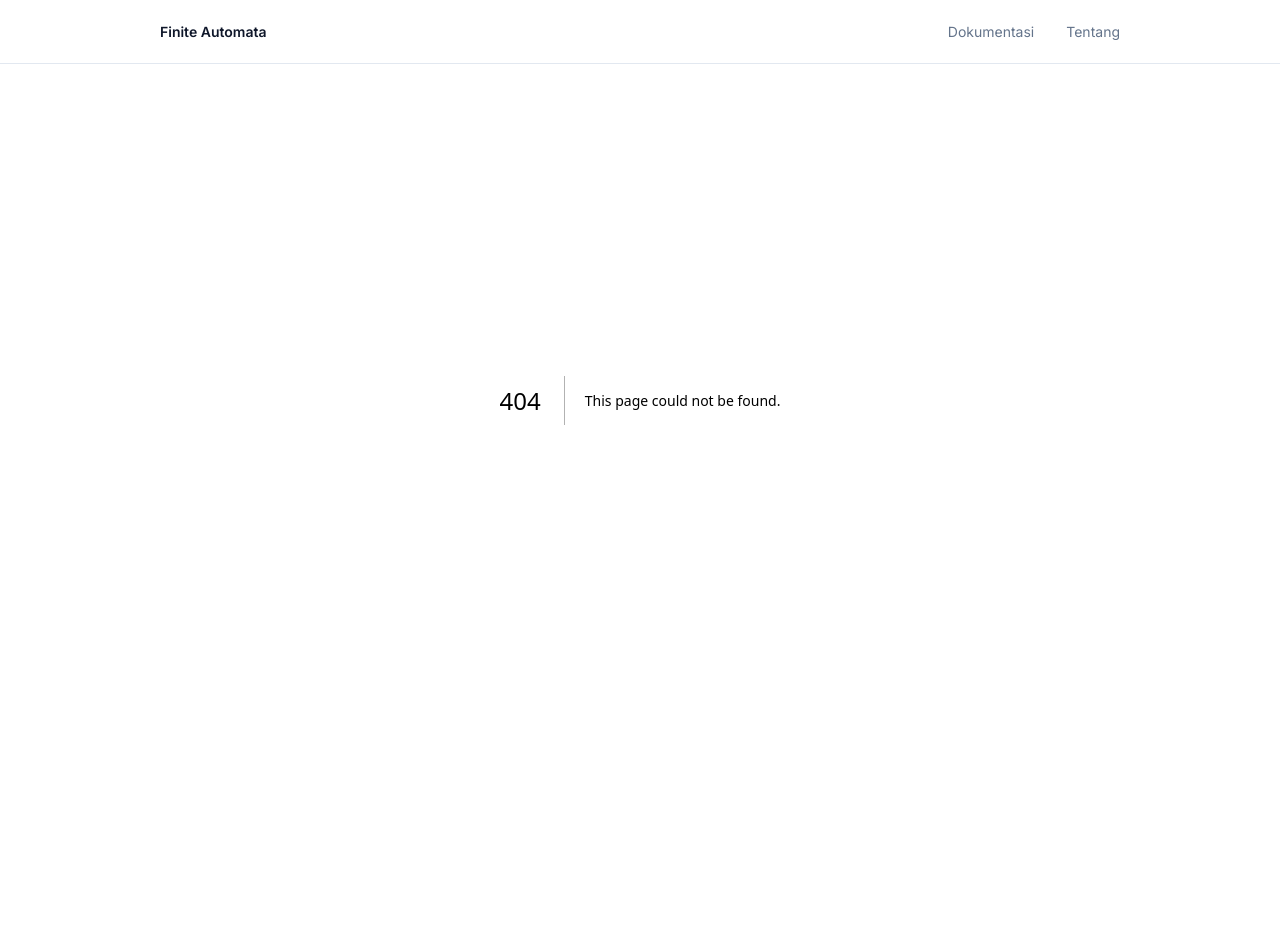
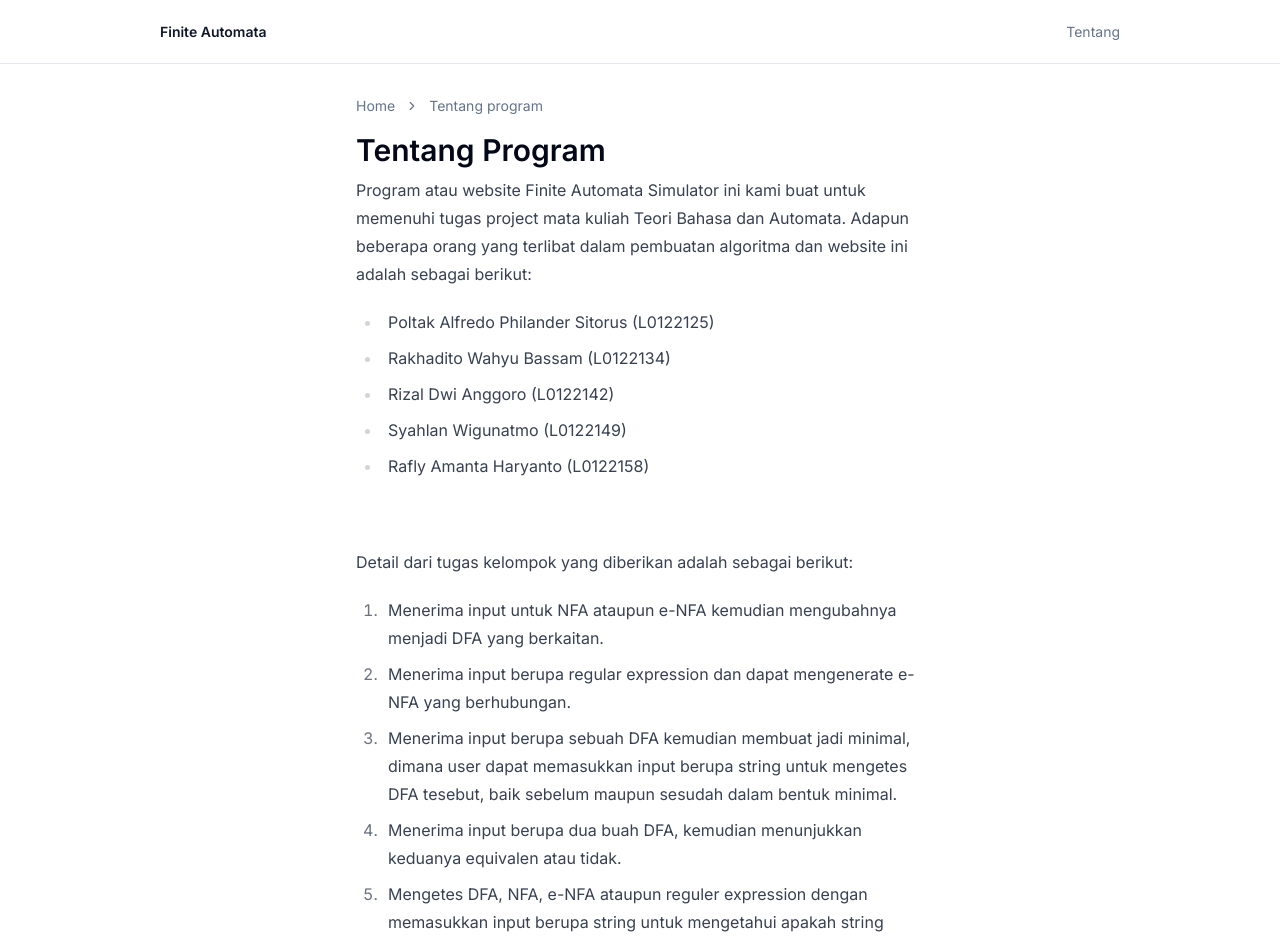
Before and after one commit to rizalanggoro/finite-automata-simulator, a Next.js app: page /about in a window 1280 px wide. Before the commit this address had no page. Shown: the top 942 px of the page. Before the commit the page ends 800 px from the top, so only its background shows below. Built offline with nearby package versions, Linux system fonts and the light colour scheme.

Commit message:
feat: about page

```diff
--- a/package.json
+++ b/package.json
@@ -25,6 +25,7 @@
     "tailwindcss-animate": "^1.0.7"
   },
   "devDependencies": {
+    "@tailwindcss/typography": "^0.5.12",
     "@types/node": "^20",
     "@types/react": "^18",
     "@types/react-dom": "^18",
--- /dev/null
+++ b/src/app/about/page.tsx
@@ -0,0 +1,73 @@
+import ContainerComponent from "@/components/container";
+import {
+  Breadcrumb,
+  BreadcrumbItem,
+  BreadcrumbLink,
+  BreadcrumbList,
+  BreadcrumbSeparator,
+} from "@/components/ui/breadcrumb";
+
+export default function Page() {
+  return (
+    <>
+      <ContainerComponent safeTop variant="sm" className="py-8">
+        <Breadcrumb>
+          <BreadcrumbList>
+            <BreadcrumbItem>
+              <BreadcrumbLink href="/">Home</BreadcrumbLink>
+            </BreadcrumbItem>
+            <BreadcrumbSeparator />
+            <BreadcrumbItem>
+              <BreadcrumbLink href="/about">Tentang program</BreadcrumbLink>
+            </BreadcrumbItem>
+          </BreadcrumbList>
+        </Breadcrumb>
+
+        <p className="font-semibold text-3xl mt-4">Tentang Program</p>
+        <div className="prose mt-2">
+          <p>
+            Program atau website Finite Automata Simulator ini kami buat untuk
+            memenuhi tugas project mata kuliah Teori Bahasa dan Automata. Adapun
+            beberapa orang yang terlibat dalam pembuatan algoritma dan website
+            ini adalah sebagai berikut:
+          </p>
+          <ul>
+            <li>Poltak Alfredo Philander Sitorus (L0122125)</li>
+            <li>Rakhadito Wahyu Bassam (L0122134)</li>
+            <li>Rizal Dwi Anggoro (L0122142)</li>
+            <li>Syahlan Wigunatmo (L0122149)</li>
+            <li>Rafly Amanta Haryanto (L0122158)</li>
+          </ul>
+          <br />
+          <p>
+            Detail dari tugas kelompok yang diberikan adalah sebagai berikut:
+          </p>
+          <ol>
+            <li>
+              Menerima input untuk NFA ataupun e-NFA kemudian mengubahnya
+              menjadi DFA yang berkaitan.
+            </li>
+            <li>
+              Menerima input berupa regular expression dan dapat mengenerate
+              e-NFA yang berhubungan.
+            </li>
+            <li>
+              Menerima input berupa sebuah DFA kemudian membuat jadi minimal,
+              dimana user dapat memasukkan input berupa string untuk mengetes
+              DFA tesebut, baik sebelum maupun sesudah dalam bentuk minimal.
+            </li>
+            <li>
+              Menerima input berupa dua buah DFA, kemudian menunjukkan keduanya
+              equivalen atau tidak.
+            </li>
+            <li>
+              Mengetes DFA, NFA, e-NFA ataupun reguler expression dengan
+              memasukkan input berupa string untuk mengetahui apakah string
+              tersebut di accept atau di reject.
+            </li>
+          </ol>
+        </div>
+      </ContainerComponent>
+    </>
+  );
+}
--- a/src/components/navbar.tsx
+++ b/src/components/navbar.tsx
@@ -7,7 +7,7 @@ type MenuItem = {
   href: string;
 };
 const menus: Array<MenuItem> = [
-  { title: "Dokumentasi", href: "/docs" },
+  // { title: "Dokumentasi", href: "/docs" },
   { title: "Tentang", href: "/about" },
 ];
 
--- a/tailwind.config.ts
+++ b/tailwind.config.ts
@@ -1,13 +1,13 @@
-import type { Config } from "tailwindcss"
+import type { Config } from "tailwindcss";
 
 const config = {
   darkMode: ["class"],
   content: [
-    './pages/**/*.{ts,tsx}',
-    './components/**/*.{ts,tsx}',
-    './app/**/*.{ts,tsx}',
-    './src/**/*.{ts,tsx}',
-	],
+    "./pages/**/*.{ts,tsx}",
+    "./components/**/*.{ts,tsx}",
+    "./app/**/*.{ts,tsx}",
+    "./src/**/*.{ts,tsx}",
+  ],
   prefix: "",
   theme: {
     container: {
@@ -74,7 +74,7 @@ const config = {
       },
     },
   },
-  plugins: [require("tailwindcss-animate")],
-} satisfies Config
+  plugins: [require("tailwindcss-animate"), require("@tailwindcss/typography")],
+} satisfies Config;
 
-export default config
+export default config;
```
Also changed, not shown: 1 other file (tests, documents, lock files or other folders).
